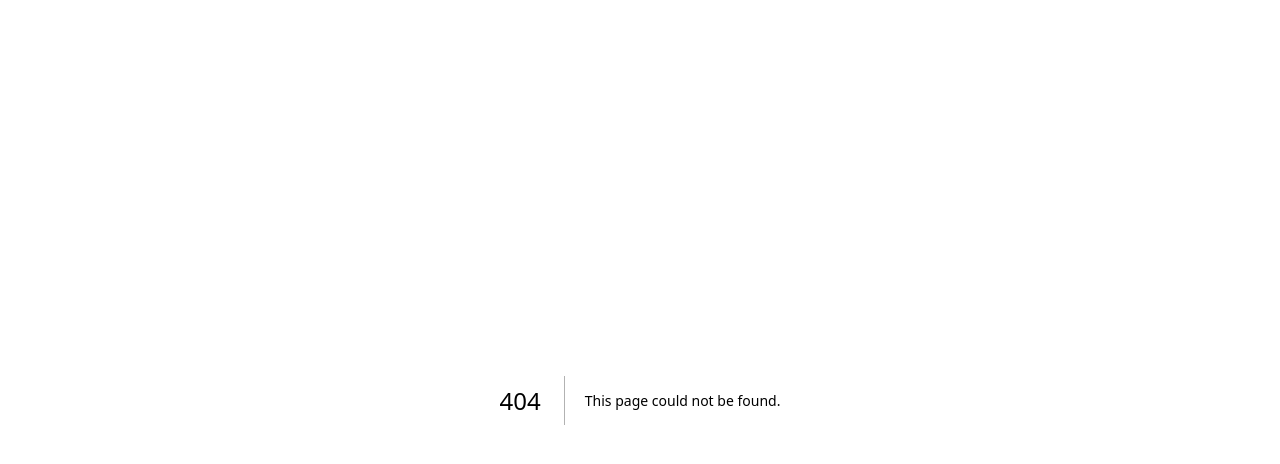
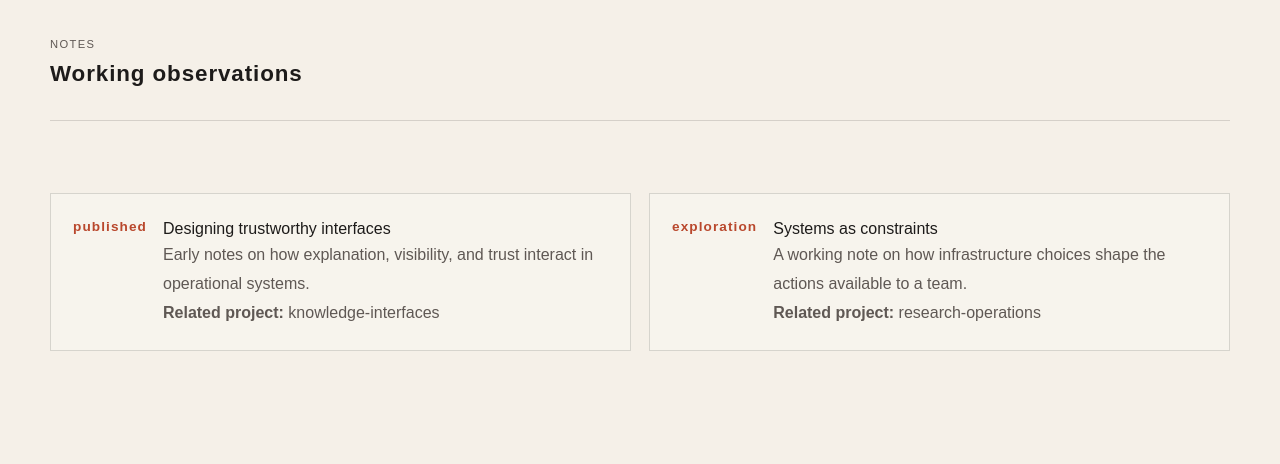
Before and after one commit to anushkavb4/portfolio, a Next.js app: page /notes in a window 1280 px wide. Before the commit this address had no page. Shown: the top 464 px of the page. Built offline with nearby package versions, Linux system fonts and the light colour scheme.

Commit message:
Add work detail and notes routes

```diff
--- /dev/null
+++ b/app/notes/page.tsx
@@ -0,0 +1,31 @@
+import { notes } from "@/data/atlas";
+
+export default function NotesPage() {
+  return (
+    <main className="page-shell">
+      <header className="topbar">
+        <div className="brand-block">
+          <span className="eyebrow">Notes</span>
+          <span className="brand-name">Working observations</span>
+        </div>
+      </header>
+
+      <section className="section">
+        <div className="question-list">
+          {notes.map((note) => (
+            <article key={note.slug} className="question-card">
+              <span className="question-index">{note.status}</span>
+              <div>
+                <h2>{note.title}</h2>
+                <p>{note.summary}</p>
+                <p>
+                  <strong>Related project:</strong> {note.relatedProject}
+                </p>
+              </div>
+            </article>
+          ))}
+        </div>
+      </section>
+    </main>
+  );
+}
--- /dev/null
+++ b/app/work/[slug]/page.tsx
@@ -0,0 +1,41 @@
+import Link from "next/link";
+import { notFound } from "next/navigation";
+import { featuredProjects } from "@/data/atlas";
+
+export default function WorkDetailPage({ params }: { params: Promise<{ slug: string }> }) {
+  const project = featuredProjects.find((item) => item.slug === (async () => (await params).slug)());
+
+  if (!project) {
+    notFound();
+  }
+
+  return (
+    <main className="page-shell">
+      <header className="topbar">
+        <div className="brand-block">
+          <span className="eyebrow">Work detail</span>
+          <span className="brand-name">{project.name}</span>
+        </div>
+      </header>
+
+      <section className="section">
+        <div className="collab-panel" style={{ display: "grid", gap: "1rem" }}>
+          <p className="kicker" style={{ margin: 0 }}>{project.category}</p>
+          <h1 style={{ margin: 0 }}>{project.shortTitle}</h1>
+          <p>
+            <strong>Context:</strong> {project.contexts.join(" · ")}
+          </p>
+          <p>
+            <strong>Systems:</strong> {project.systems.join(" · ")}
+          </p>
+          <p>
+            <strong>Technologies:</strong> {project.technologies.join(" · ")}
+          </p>
+          <Link href="/work" className="secondary-button">
+            Back to work
+          </Link>
+        </div>
+      </section>
+    </main>
+  );
+}
--- a/data/atlas.ts
+++ b/data/atlas.ts
@@ -34,6 +34,14 @@ export type ResearchQuestion = {
   relatedSystems: string[];
   confidence: "low" | "medium" | "high";
   unknowns: string[];
+};
+
+export type ProjectNote = {
+  slug: string;
+  title: string;
+  status: "draft" | "exploration" | "published";
+  summary: string;
+  relatedProject: string;
 };
 
 export const atlasNodes: AtlasNode[] = [
@@ -141,9 +149,27 @@ export const researchQuestions: ResearchQuestion[] = [
   },
 ];
 
+export const notes: ProjectNote[] = [
+  {
+    slug: "designing-trustworthy-interfaces",
+    title: "Designing trustworthy interfaces",
+    status: "published",
+    summary: "Early notes on how explanation, visibility, and trust interact in operational systems.",
+    relatedProject: "knowledge-interfaces",
+  },
+  {
+    slug: "systems-as-constraints",
+    title: "Systems as constraints",
+    status: "exploration",
+    summary: "A working note on how infrastructure choices shape the actions available to a team.",
+    relatedProject: "research-operations",
+  },
+];
+
 export const portfolioContent = {
   atlasNodes,
   atlasEdges,
   projects: featuredProjects,
   questions: researchQuestions,
+  notes,
 };
```
